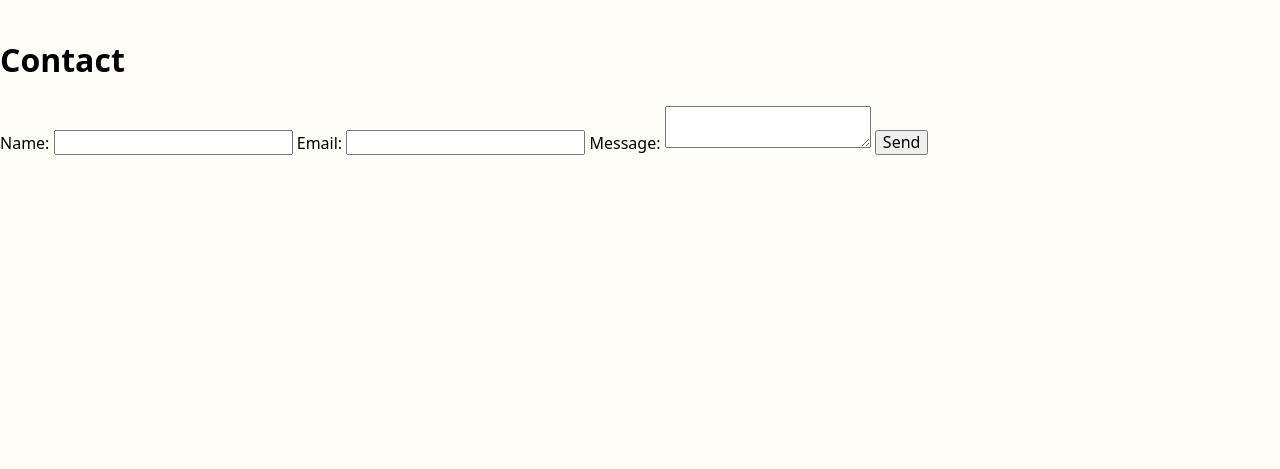
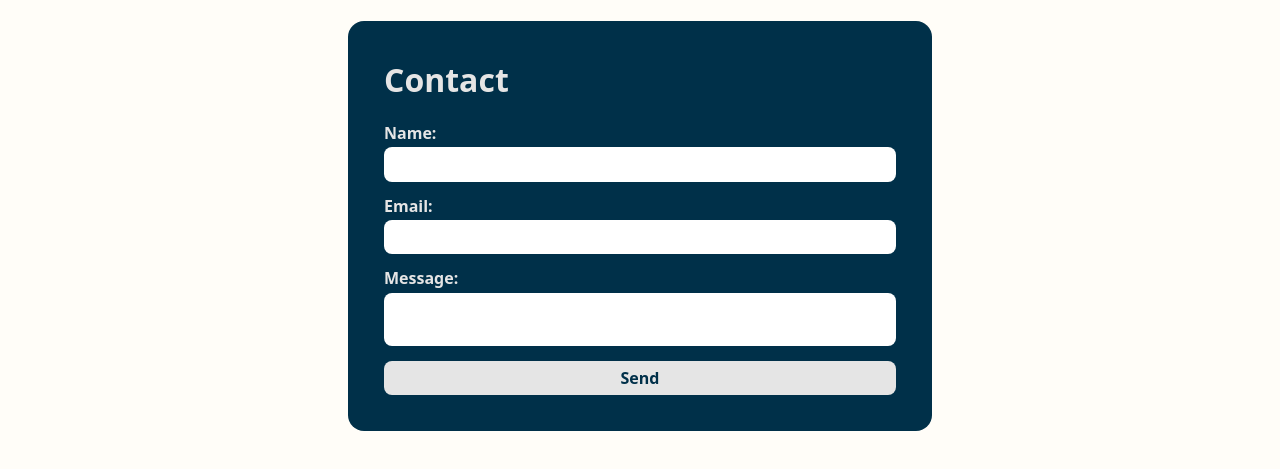
Before and after one commit to AleNardon/boggle, a plain HTML site: page contact.html in a window 1280 px wide. Shown: the part 49-518 px from the top of the page. Drawn offline with nearby package versions, Linux system fonts and the light colour scheme.

Commit message:
correccion en la info del sistema y arreglos en los estilos del la pagina contacto

```diff
--- a/contact.html
+++ b/contact.html
@@ -8,6 +8,7 @@
 		<link rel="stylesheet" href="/style/startGame.css" />
 		<link rel="stylesheet" href="/style/navBar.css" />
 		<link rel="stylesheet" href="/style/modals.css" />
+		<link rel="stylesheet" href="/style/contact.css" />
 
 		<link
 			rel="stylesheet"
@@ -41,35 +42,43 @@
 			</div>
 		</header>
 
-		<!-- The Modal -->
-		<div id="myModal" class="modal">
+		<!-- The Modal game over-->
+		<div id="contactModal" class="modal">
 			<!-- Modal content -->
 			<div class="modalContent">
-				<span class="close">&times;</span>
-				<div id="modalHtml"></div>
+				<span id="closeContact" class="close">&times;</span>
+				<div class="modalInfo">
+
+					<h2 class="titContact">Final Project - Boggle </h2>
+                    <div>Subject: DAW </div>
+					<div>By Alejo Nardon</div>
+					<div>Professor: Darío Marañes</div>
+				</div>
 			</div>
 		</div>
 		<div class="contactDiv">
-			<h1>Contact</h1>
 			<form
 				action="mailto:your-email@example.com"
 				method="post"
 				enctype="text/plain"
 				class="contactForm"
 			>
-				<label for="name">Name:</label>
+			<h1>Contact</h1>
+
+				<label  for="name" class="labelContact">Name:</label>
 				<input
 					type="text"
 					id="name"
 					name="name"
 					required
 					pattern="[A-Za-z0-9\s]+"
+                    class="inputContact"
 				/>
 
-				<label for="email">Email:</label>
+				<label  for="email" class="labelContact">Email:</label>
 				<input type="email" id="email" name="email" required />
 
-				<label for="message">Message:</label>
+				<label  for="message" class="labelContact">Message:</label>
 				<textarea
 					id="message"
 					name="message"
@@ -81,4 +90,5 @@
 			</form>
 		</div>
 	</body>
+    <script src="/js/modals.js"></script>
 </html>
--- /dev/null
+++ b/style/contact.css
@@ -0,0 +1,39 @@
+.contactForm {
+    display: flex;
+    flex-direction: column;
+    margin: auto;
+    padding: 36px;
+    gap: 5px;
+    background: var(--blue);
+    border-radius: 16px;
+    width: 40%;
+
+}
+.contactForm h1 {
+    color: var(--white);
+    margin: 5px 0px 20px 0px;
+}
+.contactForm label {
+    color: var(--white);
+    font-weight: 600;
+
+}
+.contactForm input, .contactForm textarea {
+    padding: 8px;
+    border-radius: 8px;
+    border: none;
+    margin-bottom: 10px;
+    resize: none;
+}
+.contactForm input:focus, .contactForm textarea:focus {
+    outline: none;
+}
+.contactForm button {
+    padding: 8px;
+    border-radius: 8px;
+    border: none;
+    background: var(--white);
+    color: var(--blue);
+    font-weight: 600;
+    cursor: pointer;
+}
--- a/style/styles.css
+++ b/style/styles.css
@@ -258,3 +258,17 @@ body {
 #tableRanking tbody tr {
 	border-bottom: 1px solid #aaaaaa93;
 }
+
+
+/* Information modal */
+.modalInfo div{
+    font-size: 20px;
+    font-weight: 400;
+    color: var(--blue);
+    margin-bottom: 10px;
+}
+.modalInfo h2{
+    font-size: 40px;
+    font-weight: 600;
+    color: var(--black);
+}
```
Also changed, not shown: index.html (+6 -6 lines).
